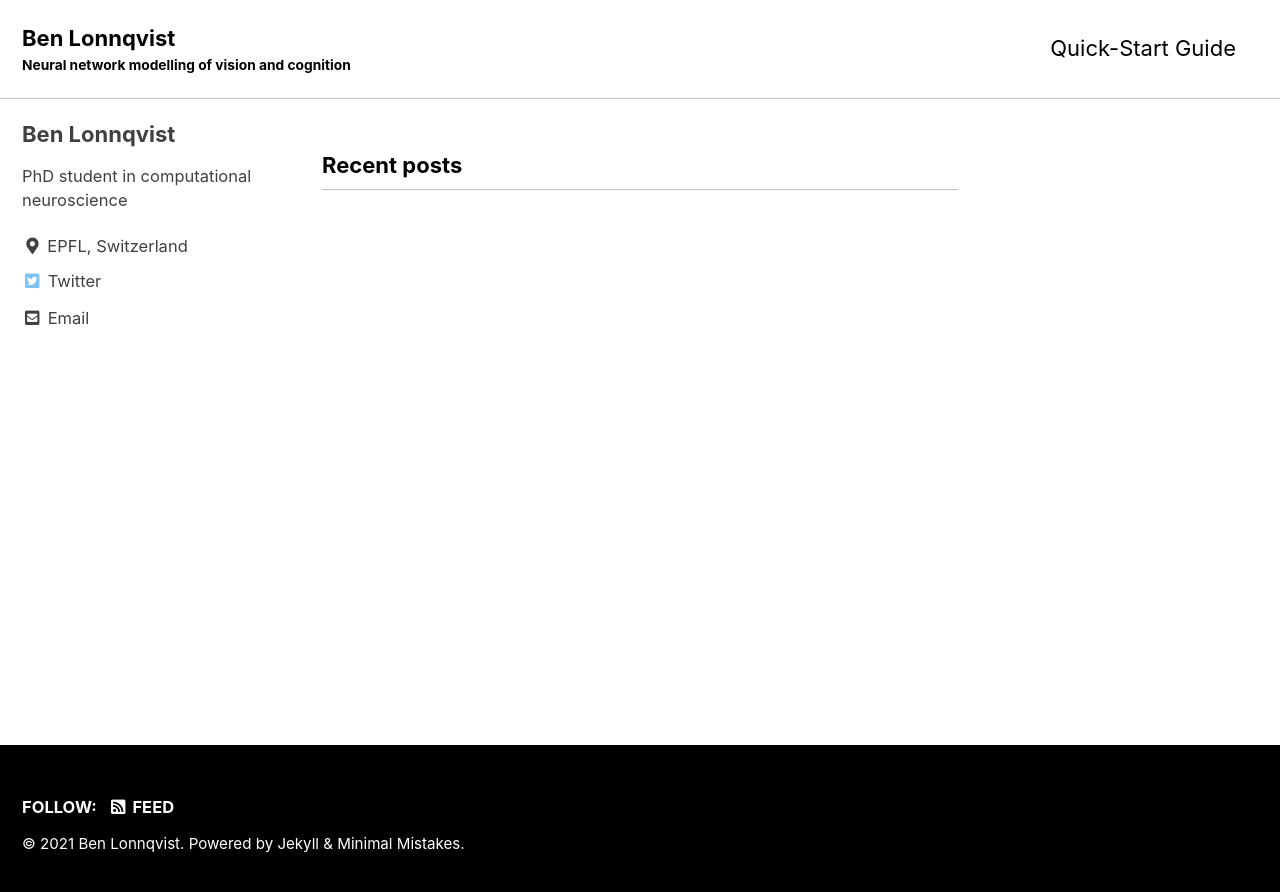
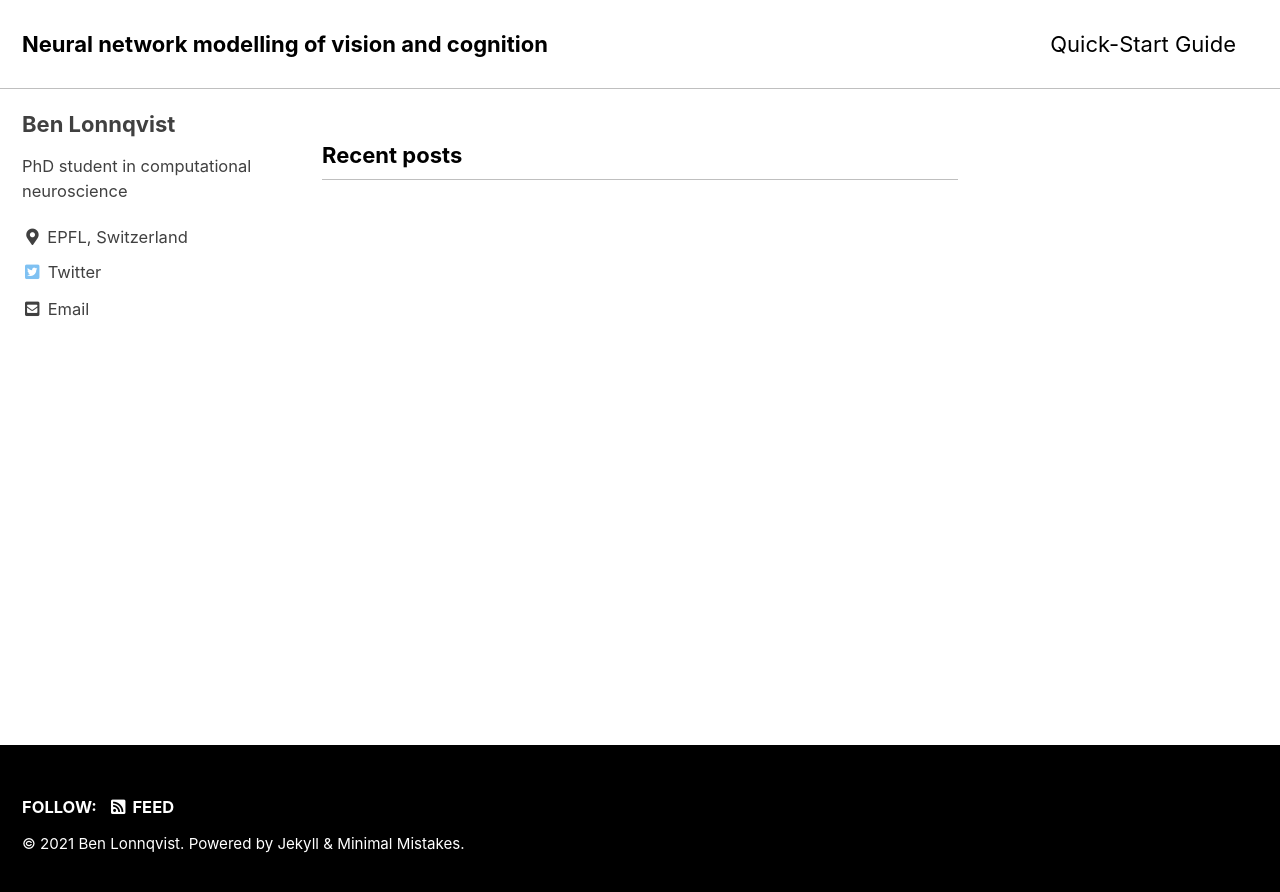
Before and after one commit to benlonnqvist/benlonnqvist.github.io, a Jekyll site: the page built from index.html, in a window 1280 px wide. Shown: the top 892 px of the page. Built offline with Jekyll 4.4.1, drawn with Linux system fonts in a browser that asks for light colours; cached includes are drawn as plain includes; the list of posts is cut into pages by our own code.

Commit message:
Update _config.yml

```diff
--- a/_config.yml
+++ b/_config.yml
@@ -16,9 +16,9 @@ minimal_mistakes_skin    : "contrast" #"default", "air", "aqua", "contrast", "da
 
 # Site Settings
 locale                   : "en-US"
-title                    : "Ben Lonnqvist"
+title                    : "Neural network modelling of vision and cognition"
 title_separator          : "-"
-subtitle                 : "Neural network modelling of vision and cognition" # site tagline that appears below site title in masthead
+subtitle                 : # site tagline that appears below site title in masthead
 name                     : "Ben Lonnqvist"
 description              : "Academic website"
 url                      : "https://benlonnqvist.github.io" # the base hostname & protocol for your site e.g. "https://mmistakes.github.io"
```
